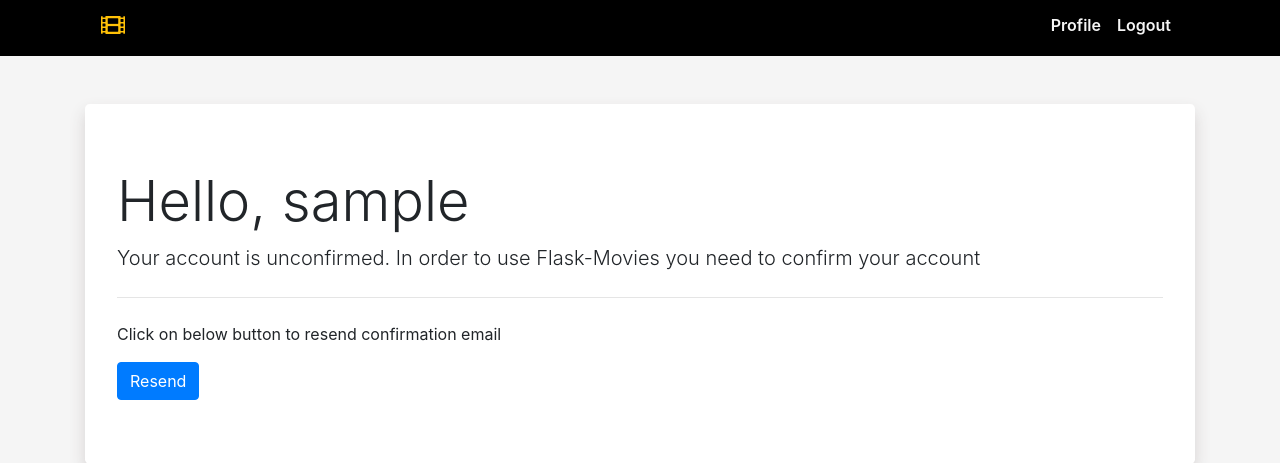
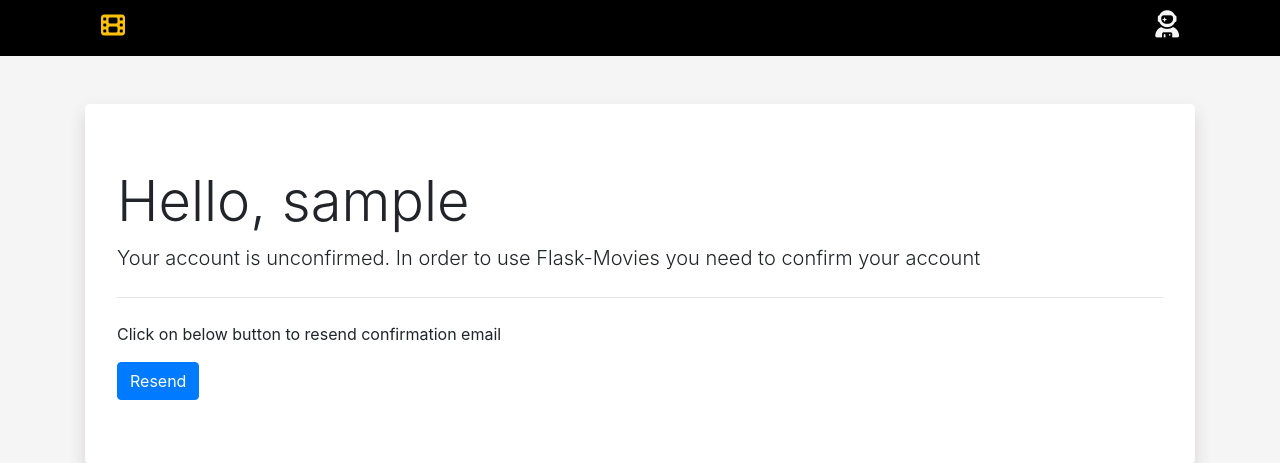
Before and after one commit to jkrol1/flask-movies, a Flask app: page /auth/unconfirmed in a window 1280 px wide. Shown: the top 463 px of the page. Run offline with Flask 2, Linux system fonts and the light colour scheme; the visitor is signed in with stand-in values (Sample User, id 1); data comes from the database, SQL or seed files in the repository; some libraries are stand-ins or nearby versions.

Commit message:
Fix comments bug and change navbar
- Fix comment bug where username was passed instead of user_id
  in url_for call in movie template
- Change navigation from collapse to the icon with dropdown

```diff
--- a/web/app/movie/templates/movie/movie.html
+++ b/web/app/movie/templates/movie/movie.html
@@ -76,7 +76,7 @@
             <div class="comment d-flex align-items-center p-1">
                 <img class="comment__avatar-img" src="{{ comment.author.gravatar(size=40) }}">
                 <div class='d-flex pl-2 flex-column'>
-                    <a href="{{url_for('user_profile.profile',username=comment.author.username)}}"
+                    <a href="{{url_for('user_profile.profile',user_id=comment.author.id)}}"
                        class="comment__username">{{comment.author.username}}</a>
                     <p class="comment__body my-0">{{ comment.body }}</p>
                 </div>
--- a/web/app/static/css/styles.css
+++ b/web/app/static/css/styles.css
@@ -8,14 +8,16 @@ html {
 }
 
 .navbar-brand,
-.nav-link {
+.nav-link,
+.dropdown-icon {
   color: var(--yellow);
   font-weight: 600;
   transition: 0.15s;
   font-size: 1.7rem;
 }
 
-.nav-link {
+.nav-link,
+.dropdown-icon{
   color: whitesmoke;
 }
 
@@ -24,12 +26,17 @@ html {
 }
 
 .navbar-brand:hover,
-.nav-link:hover {
+.nav-link:hover,
+.dropdown-icon:hover{
   color: var(--yellow);
 }
 
 .navbar-brand:hover {
   transform: translateY(-0.15rem);
+}
+
+.dropdown-toggle::after {
+    display: none;
 }
 
 .brand-name {
--- a/web/app/templates/base.html
+++ b/web/app/templates/base.html
@@ -6,9 +6,9 @@
     <meta name="viewport" content="width=device-width, initial-scale=1, shrink-to-fit=no">
     <link rel="stylesheet" href="https://stackpath.bootstrapcdn.com/bootstrap/4.4.1/css/bootstrap.min.css"
           integrity="sha384-Vkoo8x4CGsO3+Hhxv8T/Q5PaXtkKtu6ug5TOeNV6gBiFeWPGFN9MuhOf23Q9Ifjh" crossorigin="anonymous">
-    <link rel="stylesheet" href="https://cdnjs.cloudflare.com/ajax/libs/font-awesome/5.15.1/css/all.min.css"
-          integrity="sha512-+4zCK9k+qNFUR5X+cKL9EIR+ZOhtIloNl9GIKS57V1MyNsYpYcUrUeQc9vNfzsWfV28IaLL3i96P9sdNyeRssA=="
-          crossorigin="anonymous"/>
+    <link rel="stylesheet" href="https://cdnjs.cloudflare.com/ajax/libs/font-awesome/6.1.1/css/all.min.css"
+          integrity="sha512-KfkfwYDsLkIlwQp6LFnl8zNdLGxu9YAA1QvwINks4PhcElQSvqcyVLLD9aMhXd13uQjoXtEKNosOWaZqXgel0g=="
+          crossorigin="anonymous" referrerpolicy="no-referrer"/>
     <link rel="stylesheet" href="{{url_for('static',filename='css/styles.css')}}">
     {% block styles %} {% endblock %}
     <title>Flask-Movies</title>
@@ -17,7 +17,7 @@
 <body>
 <header class="header sticky-top">
     <div class="container">
-        <nav class="navbar navbar-expand-md py-0">
+        <nav class="navbar navbar-expand py-0">
             <a class="navbar-brand" href="{{url_for('main.index')}}">
                 <i class="fas fa-film"></i>
             </a>
@@ -29,11 +29,19 @@
             <div class="collapse navbar-collapse" id="navbarSupportedContent">
                 <ul class="navbar-nav ml-auto">
                     {% if current_user.is_authenticated %}
-                    <li class="nav-item">
-                        <a class="nav-link" href="{{url_for('user_profile.profile', username=current_user.username)}}">Profile</a>
-                    </li>
-                    <li class="nav-item">
-                        <a class="nav-link" href="{{url_for('auth.logout')}}">Logout</a>
+                    <li class="nav-item dropdown">
+                        <a class="dropdown-toggle dropleft" type="button"
+                           id="dropdownMenuButton"
+                           data-toggle="dropdown" aria-haspopup="true" aria-expanded="false">
+                            <i class="dropdown-icon fa-solid fa-user-astronaut"></i>
+                        </a>
+                        <div class="dropdown-menu dropdown-menu-right"
+                             aria-labelledby="navbarDropdown">
+                            <a class="dropdown-item"
+                               href="{{url_for('user_profile.profile', user_id=current_user.id)}}">Profile</a>
+                            <div class="dropdown-divider"></div>
+                            <a class="dropdown-item" href="{{url_for('auth.logout')}}">Logout</a>
+                        </div>
                     </li>
                     {% else %}
                     <li class="nav-item">
```
Also changed, not shown: web/app/user_profile/views.py (+3 -5 lines).
